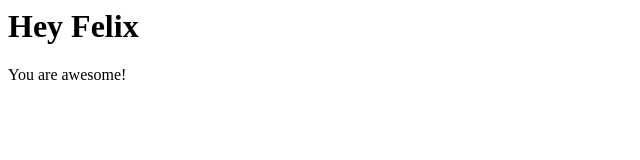
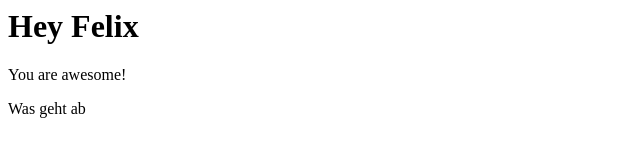
Before and after one commit to FelixDevManager/hello_world, a plain HTML site: page index.html in a window 1280 px wide. Shown: the full height of the page, 0-640 px from the left. Drawn offline with Linux system fonts and the light colour scheme.

Commit message:
was geht ab

```diff
--- a/index.html
+++ b/index.html
@@ -8,5 +8,6 @@
 <body>
     <h1>Hey Felix</h1>
     <p>You are awesome!</p>
+    <p>Was geht ab</p>
 </body>
 </html>
```
